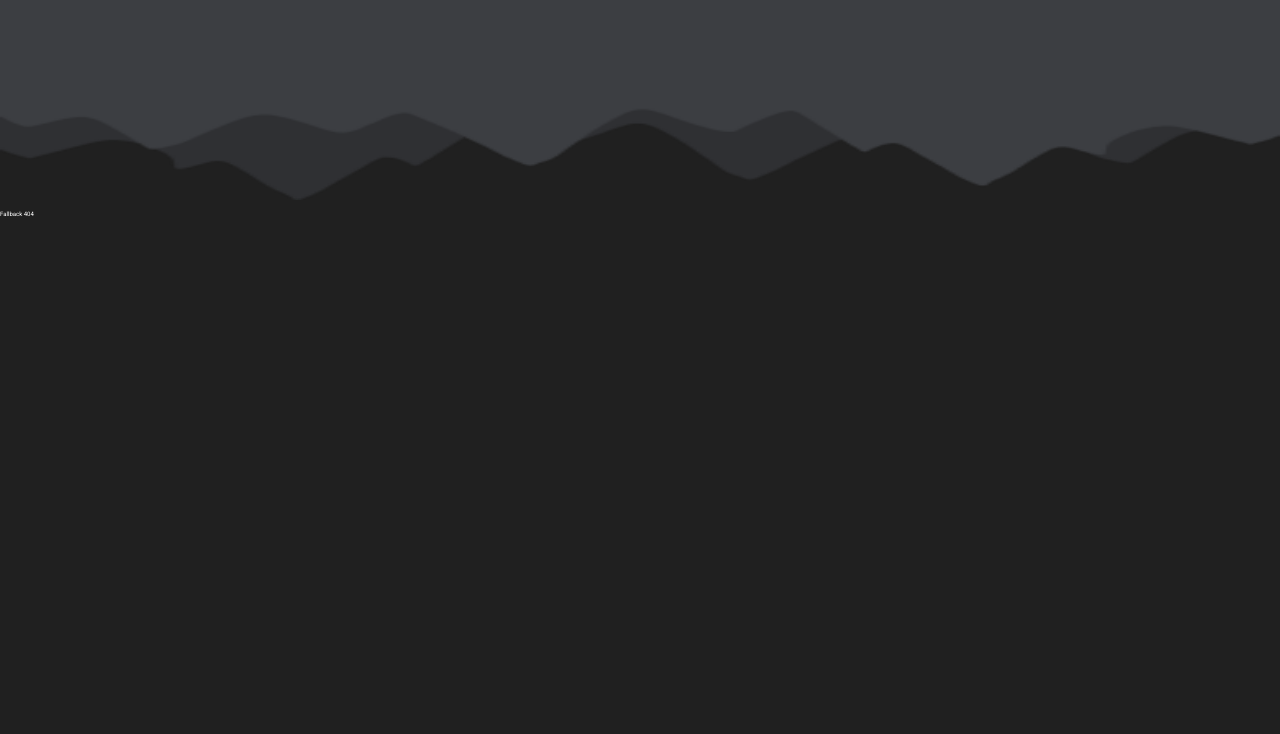
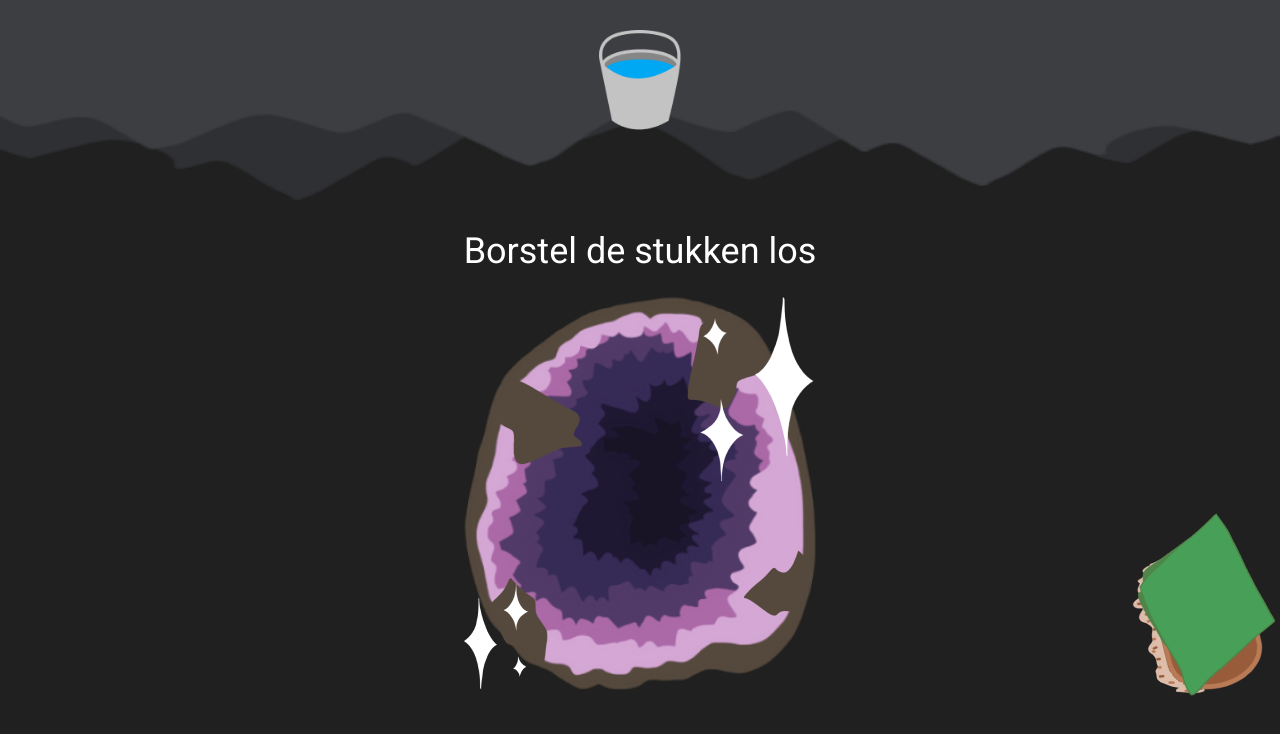
Before and after one commit to GeodeCompany/geode-cracker-react, a React (Create React App) app in the folder geode-cracker/: page /polish in a window 1280 px wide. Before the commit this address had no page. Shown: the top 734 px of the page. Built offline with nearby package versions, Linux system fonts and the light colour scheme.

Commit message:
feat: add css polish interaction

```diff
--- a/geode-cracker/src/App.js
+++ b/geode-cracker/src/App.js
@@ -9,6 +9,8 @@ import Collection from "./Collection/Collection";
 import MascotChoice from "./Mascot/MascotFullscreenChoice";
 import MascotNext from "./Mascot/MascotFullscreenNext";
 import MascotHelp from "./Mascot/MascotHelp";
+
+import Polish from "./Polish/Polish"
 
 import { Routes, Route, BrowserRouter as Router} from 'react-router-dom';
 
@@ -25,6 +27,9 @@ function App() {
           <Route path="mascot/help" element={[<MascotHelp />]} />
           <Route path="mascot/next" element={[<MascotNext />]} />
           <Route path="collection" element={[<Collection />]} />
+
+          <Route path="polish" element={[<Polish />]} />
+
           <Route path="*" element={<h1>Fallback 404</h1>} />
         </Route>
       </Routes>
--- a/geode-cracker/src/Polish/Polish.js
+++ b/geode-cracker/src/Polish/Polish.js
@@ -4,7 +4,7 @@ import './Polish.scss';
 class Polish extends React.Component{
 
     state = {
-        action_text: "Srub the geode",
+        action_text: "Borstel de stukken los",
 
         geode_image_path: "/img/geode.png",
         bucket_normal_image_path: "/img/bucket_normal.png",
@@ -15,39 +15,39 @@ class Polish extends React.Component{
         rock2_image_path: "/img/rock2.png",
         rock3_image_path: "/img/rock3.png",
         rock4_image_path: "/img/rock4.png",
-        glimmer1_image_path: "/img/glimmer1.png",
-        glimmer2_image_path: "/img/glimmer2.png"
+        glimmer1_image_path: "/img/glimmers1.png",
+        glimmer2_image_path: "/img/glimmers2.png"
     }
 
     render(){
         return(
         <article class="polish">
-            <button class="polish_button">
-                    <img class="polish__section__button__img" src={this.state.bucket_normal_image_path}></img>
+            <button class="polish__button">
+                    <img class="polish__button__img" src={this.state.bucket_normal_image_path}></img>
             </button>
 
             <h1 class="polish__text">{this.state.action_text}</h1>
 
             <section class="polish__section">
                 <figure class="polish__section__figure">
-                    <img class="polish__section__figure__img__geode" src={this.state.geode_image_path}></img>
+                    <img class="polish__section__figure__geode" src={this.state.geode_image_path}></img>
 
-                    <img class="polish__section__figure__rock--1" src={this.state.rock1_image_path}></img>
-                    <img class="polish__section__figure__rock--2" src={this.state.rock2_image_path}></img>
-                    <img class="polish__section__figure__rock--3" src={this.state.rock3_image_path}></img>
-                    <img class="polish__section__figure__rock--4" src={this.state.rock4_image_path}></img>
+                    <img class="polish__section__figure__rock polish__section__figure__rock--1" src={this.state.rock1_image_path}></img>
+                    <img class="polish__section__figure__rock polish__section__figure__rock--2" src={this.state.rock2_image_path}></img>
+                    <img class="polish__section__figure__rock polish__section__figure__rock--3" src={this.state.rock3_image_path}></img>
+                    <img class="polish__section__figure__rock polish__section__figure__rock--4" src={this.state.rock4_image_path}></img>
 
-                    <img class="polish__section__Figure__glimmer--1" src={this.state.glimmer1_image_path}></img>
-                    <img class="polish__section__Figure__glimmer--2" src={this.state.glimmer2_image_path}></img>
+                    <img class="polish__section__figure__glimmer polish__section__figure__glimmer--1" src={this.state.glimmer1_image_path}></img>
+                    <img class="polish__section__figure__glimmer polish__section__figure__glimmer--2" src={this.state.glimmer2_image_path}></img>
                 </figure>
             </section>
 
-            <div class="polish__brush">
-                <img class="polish__brush__img" src={this.state.brush_image_path}></img>
+            <div class="polish__moveable polish__moveable--brush">
+                <img class="polish__moveable __img" src={this.state.brush_image_path}></img>
             </div>
 
-            <div class="polish__cloth">
-                <img class="polish__cloth__img" src={this.state.cloth_image_path}></img>
+            <div class="polish__moveable polish__moveable--cloth">
+                <img class="polish__moveable __img" src={this.state.cloth_image_path}></img>
             </div>
         </article>
         )
--- /dev/null
+++ b/geode-cracker/src/Polish/Polish.scss
@@ -0,0 +1,98 @@
+.polish{
+  max-width: 40rem;
+  margin: 0 auto;
+
+  &__button{
+    position: absolute;
+    top: 3rem;
+    left: 50%;
+    transform: translate(-50%, 0);
+    z-index: 3;
+
+    border: none;
+    background-color: transparent;
+
+    &__img{
+      height: 100%;
+      max-height: 10rem;
+    }
+  }
+
+  &__text{
+    margin-top: 3rem;
+
+    text-align: center;
+    font-size: 3.6rem;
+  }
+
+  &__section{
+    width: 90%;
+    height: 40rem;
+    margin: 0 auto;
+
+    &__figure{
+      position: relative;
+
+      height: 100%;
+      margin-top: 2rem;
+
+      &__geode{
+        position: absolute;
+
+        width: 100%;
+        height: 100%;
+      }
+
+      &__rock{
+        position: absolute;
+
+        &--1{
+          top: 1.5rem;
+          right: 5rem;
+        }
+
+        &--2{
+          bottom: 7rem;
+          right: .2rem;
+        }
+
+        &--3{
+          bottom: 2.7rem;
+          left: 2.5rem;
+        }
+
+        &--4{
+          top: 8rem;
+          left: 1.5rem;
+        }
+      }
+
+      &__glimmer{
+        position: absolute;
+
+        &--1{
+          bottom: 0;
+          left: 0;
+        }
+
+        &--2{
+          top: 0;
+          right: 0;
+
+
+        }
+      }
+    }
+  }
+
+  &__moveable{
+    position: absolute;
+
+    bottom:5rem;
+    right: 0;
+  }
+
+
+
+
+}
```
Also changed, not shown: geode-cracker/public/img/brush.png (added), geode-cracker/public/img/geode.png (added).
